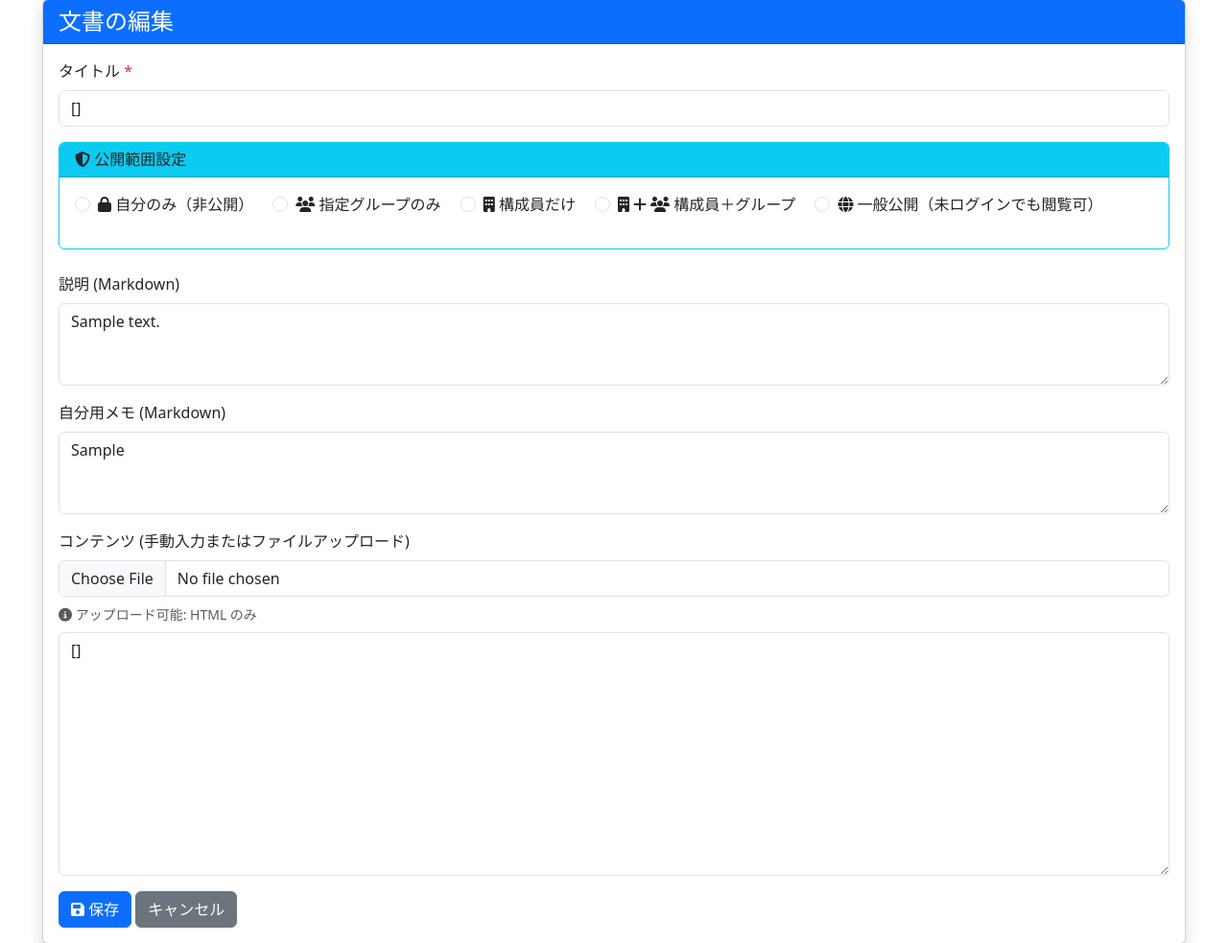
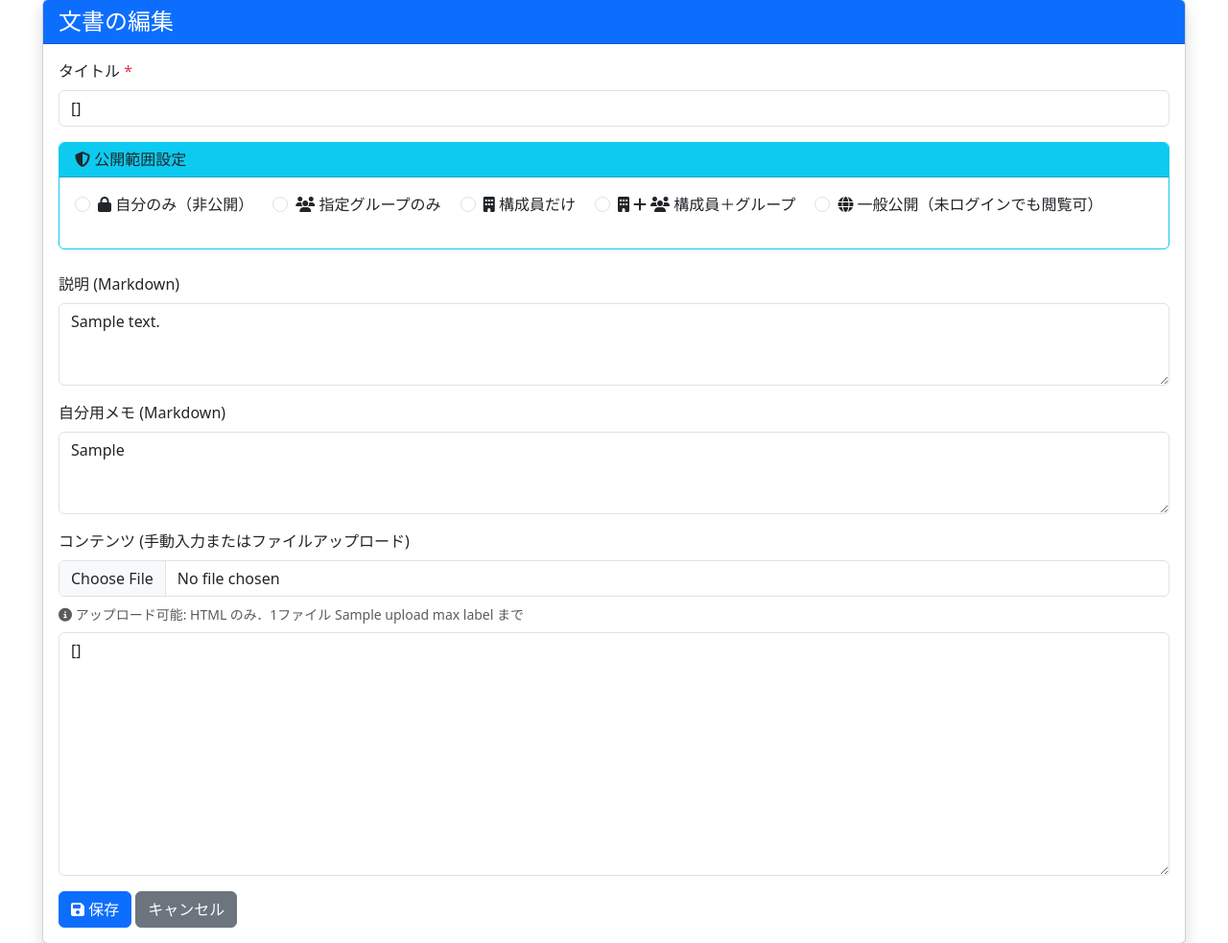
Before and after one commit to nishida-toyoaki/fujin-p, a Flask app: template fujinp/document_archive/templates/document_archive_form.html in a window 1280 px wide. Shown: the part 25-1008 px from the top of the page at 96% size. Run offline with Flask 3, Linux system fonts and the light colour scheme; the template is opened without the code that fills it: most values are stand-ins (such as "Sample title", 1, 10 or a date in 2020).

Commit message:
document_archive v20261006.161628-81ff1b

```diff
--- a/fujinp/app_registry.json
+++ b/fujinp/app_registry.json
@@ -1,6 +1,6 @@
 {
   "format_version": 2,
-  "generated_at": "2026-10-03 22:58:12",
+  "generated_at": "2026-10-06 15:48:26",
   "note": "FUJIN-P アプリ正本の写し．正本は app_share_registry / app_share_sections / app_share_dashboards（アプシャ）．手で編集せず，アプシャの「発行」で再生成する．",
   "apps": [
     {
@@ -43,7 +43,7 @@
       "launchers": [
         {
           "icon": "👥",
-          "label": "ユーザ管理",
+          "label": "admin",
           "groups": [],
           "params": "",
           "section": "legacy",
@@ -117,19 +117,18 @@
       ],
       "launchers": [
         {
-          "icon": "👥",
+          "icon": "🗄",
           "label": "ユーザとグループ",
           "groups": [],
-          "params": "tab=groups",
-          "section": "admin_support",
+          "params": "k=v",
+          "section": "legacy",
           "endpoint": "user_groups.ledger_page",
           "dashboards": [
-            "admin",
-            "guest"
-          ],
-          "sort_order": 130,
-          "visibility": "public",
-          "description": "グループの作成と構成員・期間の管理（管理者は自分のグループを編集）",
+            "admin"
+          ],
+          "sort_order": 990,
+          "visibility": "private",
+          "description": "グループ管理（旧）．「ユーザとグループ」に移行済み．やがて廃止",
           "extra_class": ""
         },
         {
@@ -159,12 +158,12 @@
           ],
           "sort_order": 6,
           "visibility": "private",
-          "description": "サイトをまたぐアカウント・グループの識別子．発番（源泉サイトのみ）とXLSXの書き出し・取り込み",
-          "extra_class": ""
-        }
-      ],
-      "version_id": "v20260921.233710-29dacc",
-      "version_confirmed_at": "2026-09-21 23:37:11"
+          "description": "付録：永続ID．サイトをまたぐアカウント・グループの識別子．発番（源泉サイトのみ）とXLSXの書き出し・取り込み",
+          "extra_class": ""
+        }
+      ],
+      "version_id": "v20261003.225918-62da75",
+      "version_confirmed_at": "2026-10-03 22:59:18"
     },
     {
       "app_name": "slack_minutes",
@@ -291,7 +290,7 @@
         },
         {
           "icon": "🚚",
-          "label": "別サイトへのインストール",
+          "label": "まいあし",
           "groups": [],
           "params": "",
           "section": "sommelier",
@@ -306,7 +305,7 @@
         },
         {
           "icon": "🚚",
-          "label": "別サイトへのインストール",
+          "label": "まいあし",
           "groups": [],
           "params": "",
           "section": "sommelier",
@@ -552,7 +551,7 @@
       "launchers": [
         {
           "icon": "📅",
-          "label": "時空資源管理（デモ用）",
+          "label": "時空資源管理",
           "groups": [],
           "params": "",
           "section": "system",
@@ -629,7 +628,7 @@
       "launchers": [
         {
           "icon": "🔃",
-          "label": "テーブルサイクル",
+          "label": "テーブル サイクル",
           "groups": [],
           "params": "",
           "section": "system",
@@ -672,7 +671,7 @@
       "launchers": [
         {
           "icon": "🏀",
-          "label": "コレポ管理",
+          "label": "コレポ",
           "groups": [
             "コレポ管理者"
           ],
@@ -690,7 +689,7 @@
         },
         {
           "icon": "🏀",
-          "label": "コレポ執筆",
+          "label": "コレポ",
           "groups": [],
           "params": "",
           "section": "guest",
@@ -766,7 +765,7 @@
       "launchers": [
         {
           "icon": "📚",
-          "label": "公式データ集(DRAFT)",
+          "label": "公式データ集",
           "groups": [],
           "params": "",
           "section": "internal",
@@ -1032,7 +1031,7 @@
       "launchers": [
         {
           "icon": "😮‍💨",
-          "label": "巡回セールスマン問題ソルバー",
+          "label": "巡回セールスマンソルバー",
           "groups": [],
           "params": "",
           "section": "guest",
@@ -1146,7 +1145,7 @@
       "launchers": [
         {
           "icon": "🛍️",
-          "label": "ウィンドウショッピング3D",
+          "label": "ウィンドウショッピング",
           "groups": [],
           "params": "",
           "section": "guest",
@@ -1184,7 +1183,7 @@
       "launchers": [
         {
           "icon": "👹",
-          "label": "鬼ごっこ3D",
+          "label": "鬼ごっこ",
           "groups": [],
           "params": "",
           "section": "guest",
--- a/fujinp/document_archive/templates/document_archive_form.html
+++ b/fujinp/document_archive/templates/document_archive_form.html
@@ -110,13 +110,13 @@
                         accept=".html,.htm,.pdf,.svg,.png,.jpg,.jpeg,.gif,.webp,.bmp,.ico,.txt,.mp4,video/mp4">
                     <div class="form-text text-muted mb-2">
                         <i class="fas fa-info-circle"></i>
-                        アップロード可能: HTML / PDF / SVG / 画像（PNG・JPG・GIF・WebP・BMP・ICO）/ テキスト / 動画（MP4）
+                        アップロード可能: HTML / PDF / SVG / 画像（PNG・JPG・GIF・WebP・BMP・ICO）/ テキスト / 動画（MP4）．1ファイル {{ upload_max_label }} まで
                     </div>
                     {% else %}
                     <input type="file" name="html_file" class="form-control mb-2" accept=".html,.htm">
                     <div class="form-text text-muted mb-2">
                         <i class="fas fa-info-circle"></i>
-                        アップロード可能: HTML のみ
+                        アップロード可能: HTML のみ．1ファイル {{ upload_max_label }} まで
                     </div>
                     {% endif %}
                     <textarea name="content" class="form-control" rows="10">{{ document.content if document else '' }}</textarea>
@@ -146,5 +146,33 @@
     }
     // 初期表示時の実行
     toggleGroupSelect();
+
+    // アップロードの大きさを送る前に確かめる（大きなファイルを送り切ってから断られるのを避ける）
+    (function () {
+        const MAX = {{ upload_max_bytes|default(104857600) }};
+        const LABEL = {{ (upload_max_label|default('100.0MB'))|tojson }};
+        const input = document.querySelector('input[name="html_file"]');
+        const form = input && input.form;
+        if (!input || !form) return;
+        const mb = n => (n / 1048576).toFixed(1) + 'MB';
+        function tooBig() {
+            const f = input.files && input.files[0];
+            return f && f.size > MAX ? f : null;
+        }
+        input.addEventListener('change', function () {
+            const f = tooBig();
+            if (f) {
+                alert('「' + f.name + '」は ' + mb(f.size) + ' あります．アップロードできるのは ' + LABEL + ' までです．');
+                input.value = '';
+            }
+        });
+        form.addEventListener('submit', function (e) {
+            const f = tooBig();
+            if (f) {
+                e.preventDefault();
+                alert('「' + f.name + '」は ' + mb(f.size) + ' あります．アップロードできるのは ' + LABEL + ' までです．');
+            }
+        });
+    })();
 </script>
 {% endblock %}
--- a/fujinp/document_archive/templates/document_archive_view.html
+++ b/fujinp/document_archive/templates/document_archive_view.html
@@ -134,6 +134,9 @@
                     <div class="html-content">
                         {% if content_html %}
                             <iframe srcdoc="{{ content_html|e }}" style="width: 100%; min-height: 600px; border: none;"></iframe>
+                        {% elif document.file_path and document.file_type and document.file_type.startswith('text/html') %}
+                            {# 大きなHTMLはファイルとして保存しているので，プレーン表示のURLで読み込む #}
+                            <iframe src="{{ url_for('document_archive.plain_view', doc_id=document.id) }}" style="width: 100%; min-height: 600px; border: none;" allowfullscreen></iframe>
                         {% else %}
                             <div class="p-3">
                                 <p class="text-muted">文書の内容がありません</p>
```
Also changed, not shown: fujinp/document_archive/routes.py (+60 -7 lines), fujinp/document_archive/permissions.py (line endings or trailing spaces), fujinp/document_archive/templates/document_archive_base.html (line endings or trailing spaces), fujinp/document_archive/templates/document_archive_dashboard.html (line endings or trailing spaces), fujinp/document_archive/templates/document_archive_delete_confirm.html (line endings or trailing spaces), fujinp/document_archive/templates/document_archive_export.html (line endings or trailing spaces), fujinp/document_archive/templates/document_archive_macros.html (line endings or trailing spaces), fujinp/document_archive/templates/document_archive_plain.html (line endings or trailing spaces), fujinp/document_archive/templates/document_archive_plain_error.html (line endings or trailing spaces), fujinp/document_archive/templates/document_archive_plain_simple.html (line endings or trailing spaces), fujinp/document_archive/templates/document_archive_plain_standalone.html (line endings or trailing spaces), fujinp/document_archive/templates/document_archive_search.html (line endings or trailing spaces), fujinp/document_archive/templates/view_public.html (line endings or trailing spaces).
